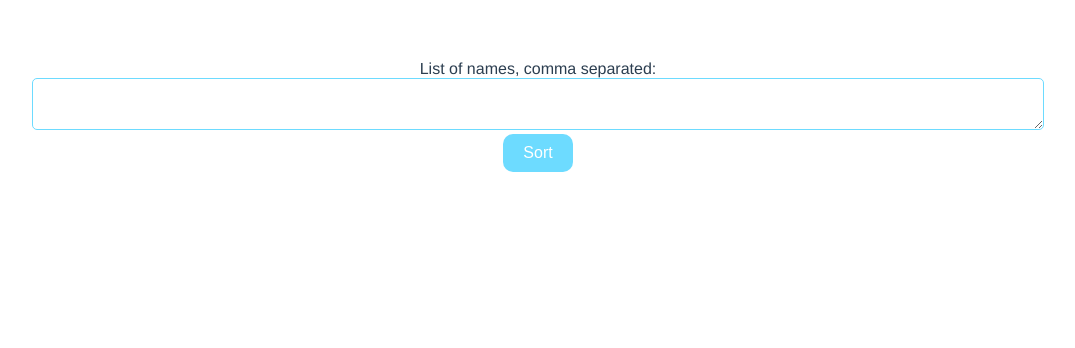
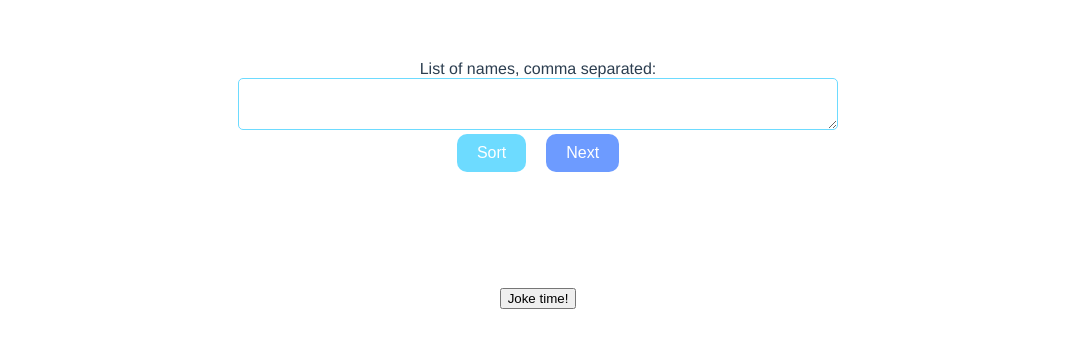
Before and after one commit to phiter/daily-sorter, a Vue app: page / in a window 1280 px wide. Shown: the top 348 px of the page, without its empty margins (102-1177 px from the left). Built offline with nearby package versions, Linux system fonts and the light colour scheme.

Commit message:
update vue version, improve styling and add joke component

```diff
--- a/src/App.vue
+++ b/src/App.vue
@@ -5,20 +5,23 @@
   </label>
   <div>
     <button class="sort" @click="sortNames">Sort</button>
+    <button class="next" @click="next">Next</button>
   </div>
   <ul class="sorted">
-    <li class="person" v-for="(person, index) of sortedNames" :key="person.name + index">
-      <label :class="{personlabel: true, done: person.done }">
-        <input type="checkbox" @click="person.done = !person.done" />
-        {{person.name}}
-      </label>
-      <div v-if="index !== sortedNames.length - 1" class="arrow">⬇️</div>
-    </li>
+    <template v-for="(person, index) of sortedNames" :key="person.name + index">
+      <Person :person="person" @removePerson="removePerson(index)" />
+      <div v-if="index !== sortedNames.length - 1" class="arrow" />
+    </template>
   </ul>
+  <Joke />
 </template>
 
 <script lang="ts" setup>
 import { computed, ref, watch } from 'vue'
+import Person from './Person.vue';
+import Joke from './Joke.vue';
+import { Person as IPerson } from './types';
+
 const shuffle = function (array: string[]) {
   var currentIndex = array.length, temporaryValue, randomIndex;
 
@@ -41,18 +44,13 @@ const shuffle = function (array: string[]) {
 const urlParams = new URLSearchParams(window.location.search);
 const urlNames = urlParams.get('names') || '';
 
-interface Person {
-  name: string;
-  done: boolean;
-}
-
 const namesString = ref<string>(urlNames);
 const names = computed(() => namesString.value.split(',').map(name => name.trim()).filter(s => s));
-const sortedNames = ref<Person[]>([]);
+const sortedNames = ref<IPerson[]>([]);
 
 const sortNames = () => {
    const namesArray = shuffle([...names.value]);
-   const people: Person[] = [];
+   const people: IPerson[] = [];
    namesArray.forEach((name) => {
      people.push({
        done: false,
@@ -64,6 +62,13 @@ const sortNames = () => {
 
 sortNames();
 
+const next = () => {
+  (sortedNames.value.find((p) => !p.done) || sortedNames.value[0]).done = true;
+}
+
+const removePerson = (index: number) => {
+  sortedNames.value.splice(index, 1);
+}
 watch(names, () => {
   if (names.value.length > 0) {
     urlParams.set('names', names.value.join(', '));
@@ -83,32 +88,42 @@ watch(names, () => {
   text-align: center;
   color: #2c3e50;
   margin-top: 60px;
+  margin: 60px auto;
 }
+@media (min-width: 1200px) {
+  #app {
+    width: 80%;
+  }
+}
+
 .sorted {
   list-style: none;
   display: flex;
-  justify-content:  center;
-  align-items: center;
+  justify-content:  stretch;
+  align-items: stretch;
   flex-direction: column;
   padding: 0;
   user-select: none;
 }
-.person {
+.arrow {
+  border: 2px solid #6ddbff;
+  border-top-color: transparent;
+  border-right-color: transparent;
+  width: 20px;
+  height: 20px;
+  transform: rotate(-45deg);
   margin: 5px auto;
-}
-.arrow {
-  margin-top: 5px;
+  margin-bottom: 10px;
+  position: relative;
+  right: 5px;
 }
 .people {
-  width: 40%;
+  width: 100%;
+  max-width: 600px;
+  resize: vertical;
   border: 1px solid #6ddbff;
   padding: 10px;
   border-radius: 5px;
-}
-@media (max-width: 1500px) {
-  .people {
-    width: 80%;
-  }
 }
 .sort {
   background: #6ddbff;
@@ -118,10 +133,17 @@ watch(names, () => {
   font-size: 16px;
   border-radius: 10px;
 }
-.personlabel{
-  padding: 5px;
+.next {
+  background: #6d9bff;
+  border: white;
+  color: white;
+  padding: 10px 20px;
+  font-size: 16px;
+  border-radius: 10px;
+  margin-left: 20px;
 }
-.done {
-  text-decoration: line-through;
+
+button {
+  cursor: pointer;
 }
 </style>
--- /dev/null
+++ b/src/Joke.vue
@@ -0,0 +1,43 @@
+<script lang="ts" setup>
+import { ref } from 'vue';
+
+interface IJoke {
+    setup: string;
+    punchline: string;
+}
+
+const joke = ref<IJoke | null>(null);
+const reveal = ref(false);
+
+const getJoke = async () => {
+    reveal.value = false;
+    joke.value = null;
+    const response = await fetch('https://official-joke-api.appspot.com/jokes/random').then(r => r.json()) as IJoke;
+    joke.value = response;
+}
+</script>
+<template>
+    <div class="joke">
+        <button @click="getJoke">
+            Joke time!
+        </button>
+        <div style="margin-top: 30px; font-weight: bold;" v-if="joke">
+            Q: {{ joke.setup }}
+
+            <div style="margin-top: 30px;">
+                <div v-if="!reveal">
+                    <button @click="reveal = true">Reveal</button>
+                </div>
+                <div v-if="reveal">
+                    A: {{ joke.punchline }}
+                </div>
+            </div>
+        </div>
+    </div>
+</template>
+
+<style scoped>
+.joke {
+    margin-top: 100px;
+}
+</style>
--- /dev/null
+++ b/src/Person.vue
@@ -0,0 +1,62 @@
+<script lang="ts" setup>
+import { PropType } from '@vue/runtime-core';
+import { Person } from './types'
+
+defineProps({
+  person: {
+    required: true,
+    type: Object as PropType<Person>
+  }
+});
+</script>
+
+<template>
+  <li class="person">
+    <label class="personlabel" :class="{ done: person.done }">
+      <input type="checkbox" v-model="person.done" />
+      <div class="personname">
+        {{person.name}}
+      </div>
+    </label>
+    <button class="remove" @click="$emit('removePerson')">
+      &#x2715;
+    </button>
+  </li>
+</template>
+<style lang="scss" scoped>
+.person {
+  flex: 1;
+  border: 1px solid rgba(0, 0, 0, 0.2);
+  border-radius: 4px;
+  margin: 5px auto;
+  display: flex;
+  max-width: 300px;
+  width: 100%;
+  &:hover {
+    background: #6ddaff4b;
+    .remove {
+      visibility: visible;
+    }
+  }
+}
+.personlabel {
+  padding: 5px 10px;
+  width: 100%;
+  display: inline-flex;
+  cursor: pointer;
+
+  &.done .personname {
+    text-decoration: line-through;
+  }
+}
+.personname {
+  margin: auto;
+}
+.remove {
+  visibility: hidden;
+  color: red;
+  background: rgb(255, 206, 206);
+  border: none;
+  padding: 5px 10px;
+}
+</style>
--- /dev/null
+++ b/src/types.ts
@@ -0,0 +1,4 @@
+export interface Person {
+  name: string;
+  done: boolean;
+}
```
Also changed, not shown: package.json (+6 -5 lines), 1 other file (tests, documents, lock files or other folders).
